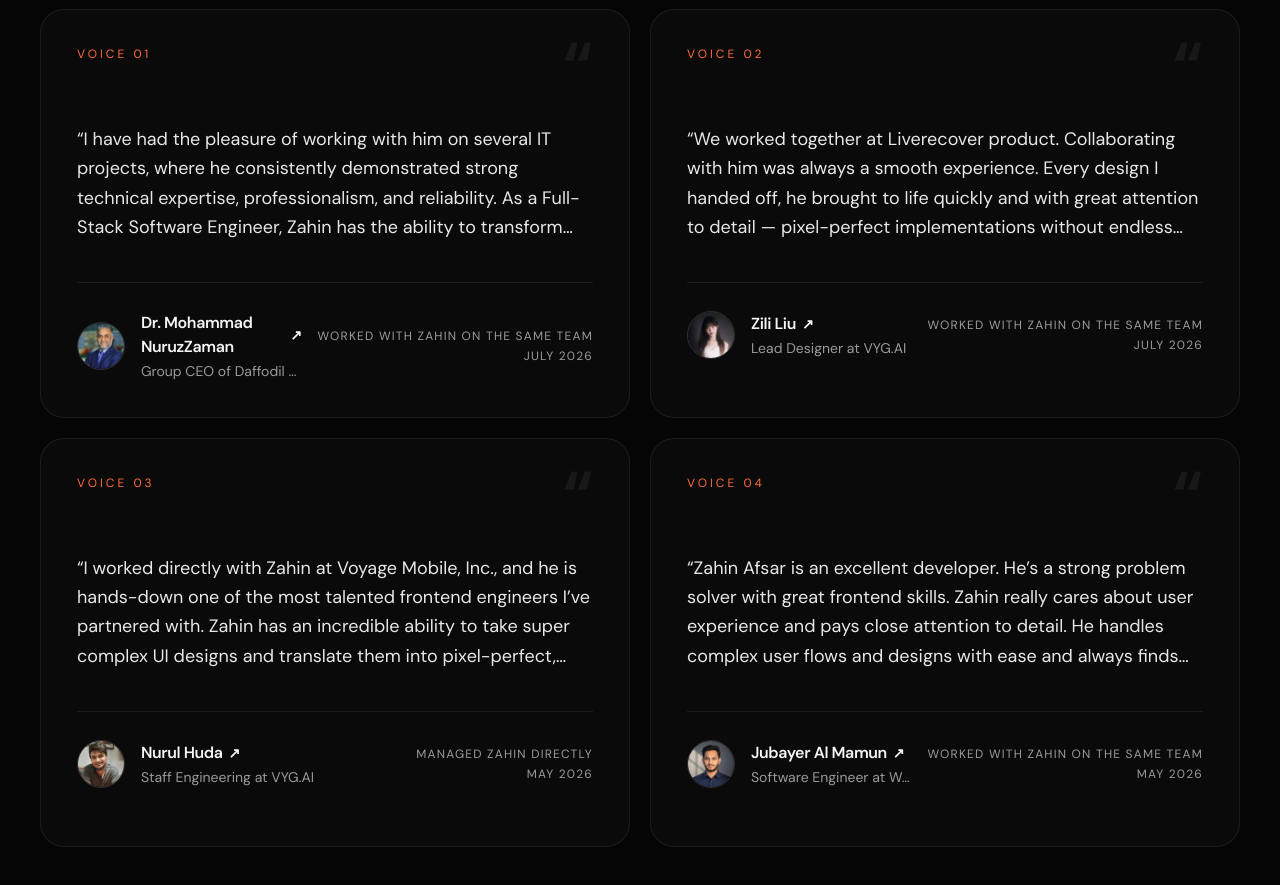
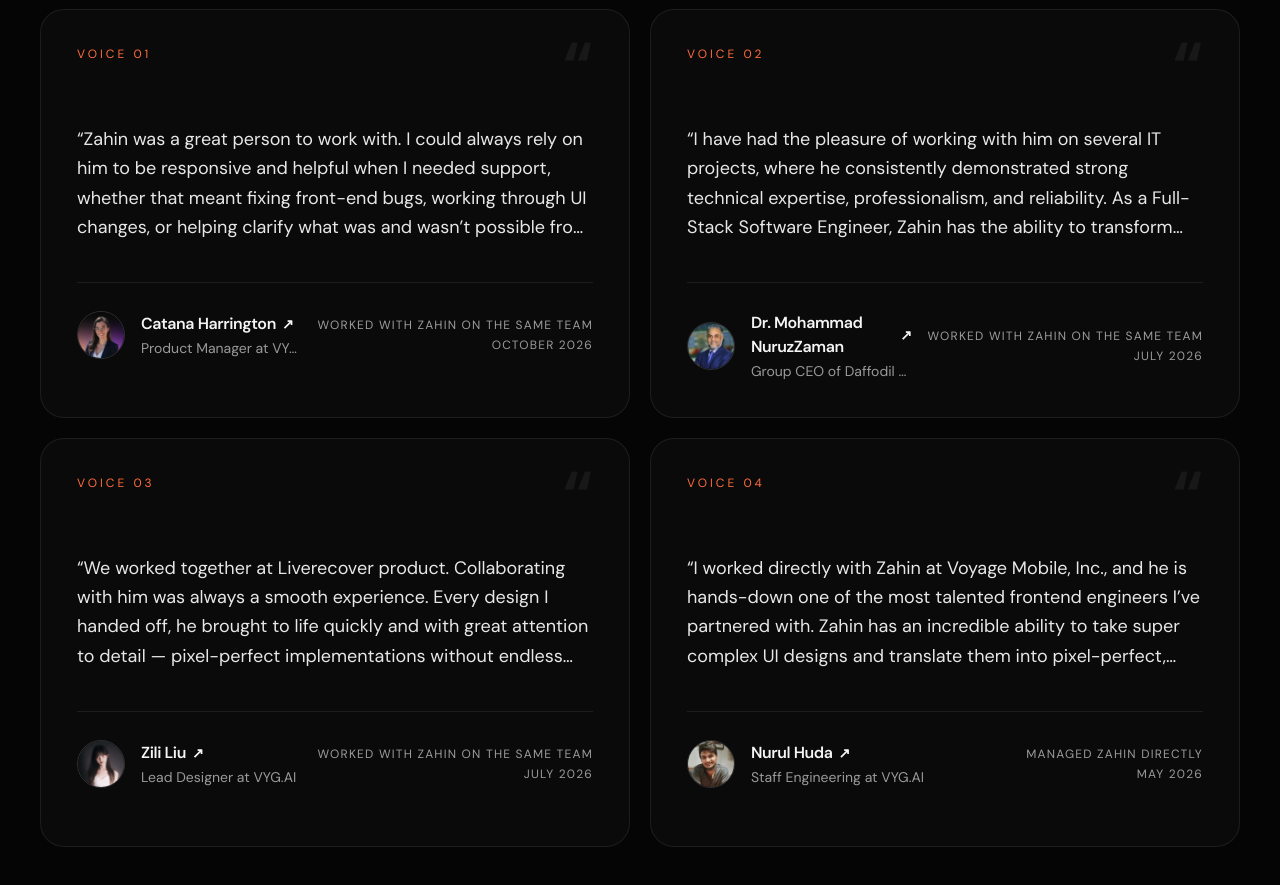
Before and after one commit to zahinafsar/zahin, a Next.js app: page / in a window 1280 px wide. Shown: the part 8280-9165 px from the top of the page. Built offline with nearby package versions, Linux system fonts and the light colour scheme; no server answers.

Commit message:
feat: add recommendation for Catana Harrington and update recommendations list

```diff
--- a/app/components/Recommendations.tsx
+++ b/app/components/Recommendations.tsx
@@ -1,6 +1,16 @@
 import Image from "next/image";
 
 const recommendations = [
+  {
+    name: "Catana Harrington",
+    image: "/recommendations/catana-harrington.jpg",
+    role: "Product Manager at VYG.AI",
+    context: "Worked with Zahin on the same team",
+    date: "October 2026",
+    profile: "https://www.linkedin.com/in/catana-harrington/",
+    quote:
+      "Zahin was a great person to work with. I could always rely on him to be responsive and helpful when I needed support, whether that meant fixing front-end bugs, working through UI changes, or helping clarify what was and wasn’t possible from a design perspective. He was easy to communicate with and especially patient with our constantly evolving designs and frequent changes. Even when we made significant changes after he had already done the work, he never complained and simply adapted and got things where they needed to be. He was also very receptive to feedback and consistently used it to improve. I really appreciated how dependable and collaborative he was, and I would gladly work with him again.",
+  },
   {
     name: "Dr. Mohammad NuruzZaman",
     image: "/recommendations/mohammad-nuruzzaman.jpg",
@@ -31,16 +41,16 @@ const recommendations = [
     quote:
       "I worked directly with Zahin at Voyage Mobile, Inc., and he is hands-down one of the most talented frontend engineers I’ve partnered with. Zahin has an incredible ability to take super complex UI designs and translate them into pixel-perfect, production-ready code at lightning speed. He is deeply committed to execution and consistently goes above and beyond to get things done ahead of schedule without ever compromising on quality. He would be a massive asset to any engineering team looking for speed, precision, and technical excellence.",
   },
-  {
-    name: "Jubayer Al Mamun",
-    image: "/recommendations/jubayer-al-mamun.jpg",
-    role: "Software Engineer at Wecycle.io",
-    context: "Worked with Zahin on the same team",
-    date: "May 2026",
-    profile: "https://www.linkedin.com/in/jubayeramb/",
-    quote:
-      "Zahin Afsar is an excellent developer. He’s a strong problem solver with great frontend skills. Zahin really cares about user experience and pays close attention to detail. He handles complex user flows and designs with ease and always finds practical solutions.",
-  },
+  // {
+  //   name: "Jubayer Al Mamun",
+  //   image: "/recommendations/jubayer-al-mamun.jpg",
+  //   role: "Software Engineer at Wecycle.io",
+  //   context: "Worked with Zahin on the same team",
+  //   date: "May 2026",
+  //   profile: "https://www.linkedin.com/in/jubayeramb/",
+  //   quote:
+  //     "Zahin Afsar is an excellent developer. He’s a strong problem solver with great frontend skills. Zahin really cares about user experience and pays close attention to detail. He handles complex user flows and designs with ease and always finds practical solutions.",
+  // },
 ];
 
 export default function Recommendations() {
```
Also changed, not shown: public/recommendations/catana-harrington.jpg (added).
